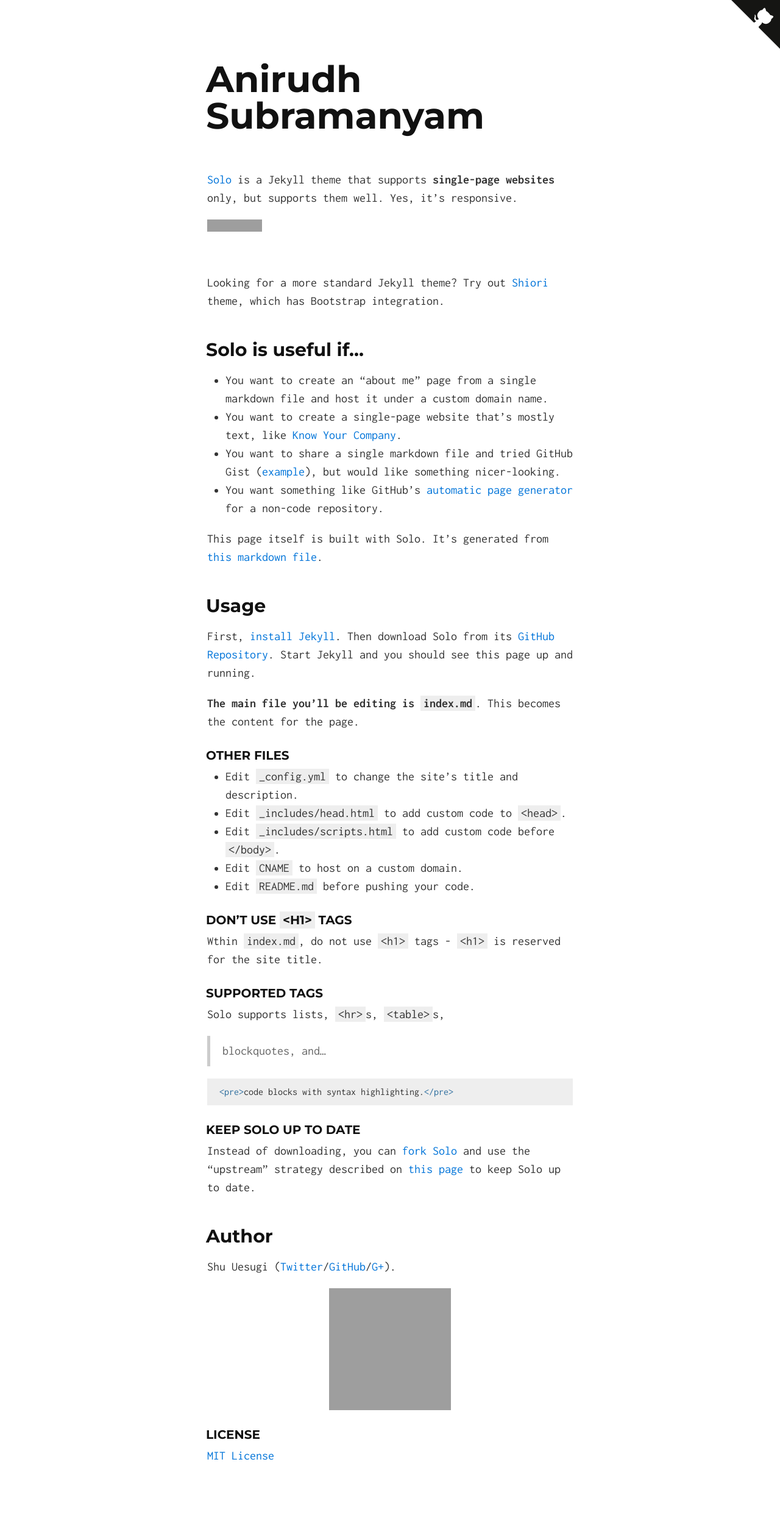
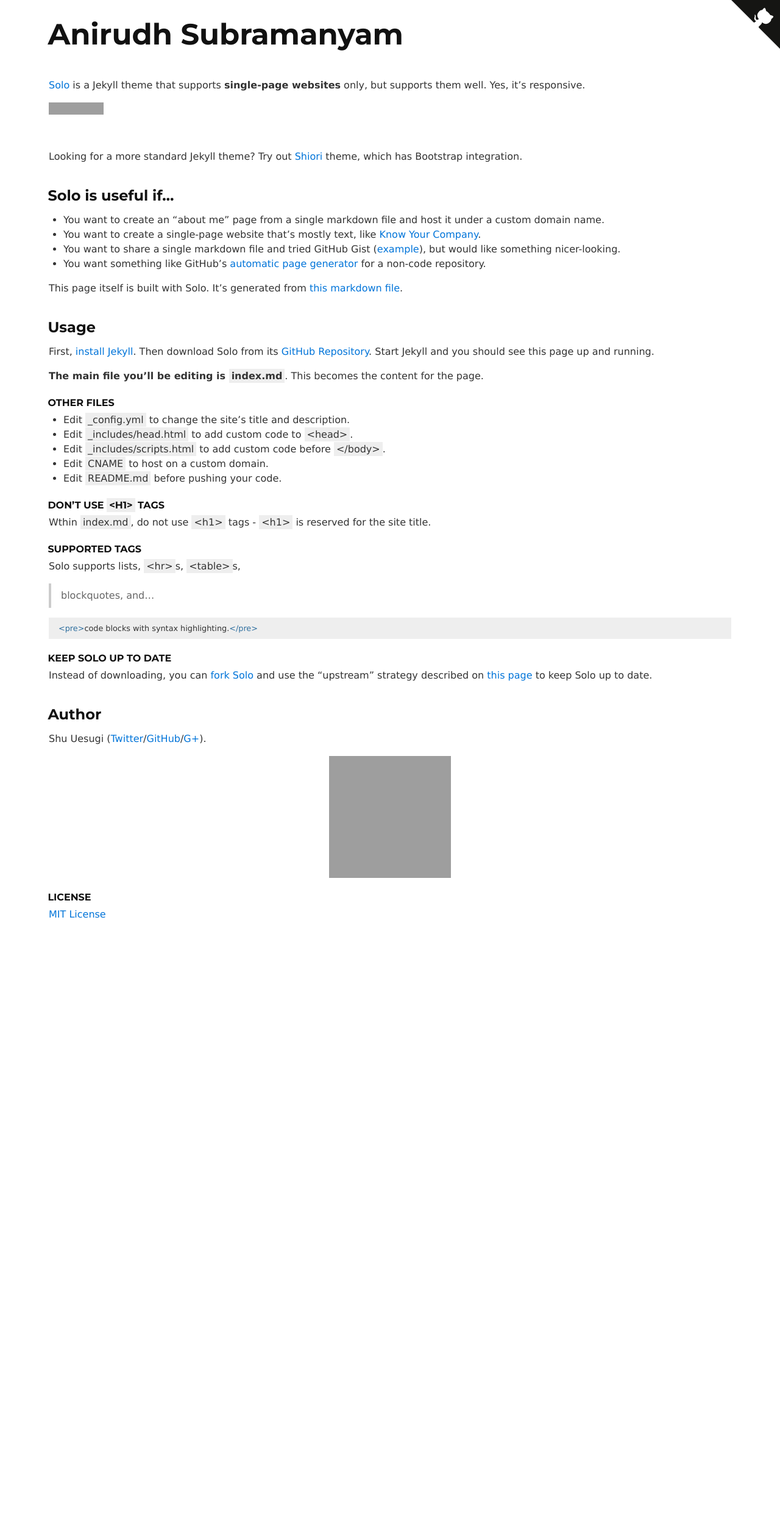
Before and after one commit to AnirudhSubramanyam/AnirudhSubramanyam.github.io, a Jekyll site: the page built from index.md, in a window 1280 px wide. Shown: the whole page at 61% size. Built offline with Jekyll 4.4.1, drawn with Linux system fonts in a browser that asks for light colours; after the commit the page ends 1592 px from its top, so only the background shows below that; grey boxes are pictures that could not be loaded.

Commit message:
Update solo css

```diff
--- a/_sass/_solo.scss
+++ b/_sass/_solo.scss
@@ -1,12 +1,12 @@
 @import url(//fonts.googleapis.com/css?family=Inconsolata:400,700|Montserrat:700);
 
 html {
-  font: 16px/1.5 Inconsolata, sans-serif;
+  font: 16px/1.5 Geneva, sans-serif;
 }
 
 @media (min-width: 30rem) {
   html {
-    font-size: 20px;
+    font-size: 16px;
   }
 }
 
@@ -17,7 +17,7 @@ body {
 
 @media (min-width: 30rem) {
   body {
-    margin-top: 5rem;
+    margin-top: 2rem;
   }
 }
 
@@ -145,8 +145,9 @@ pre > code {
   padding: 0;
 }
 
+/* can make max-width 60rem if need be */
 .container {
-  max-width: 30rem;
+  max-width: 70rem;
   margin: 0 auto;
   padding: 0 1rem;
 }
```
